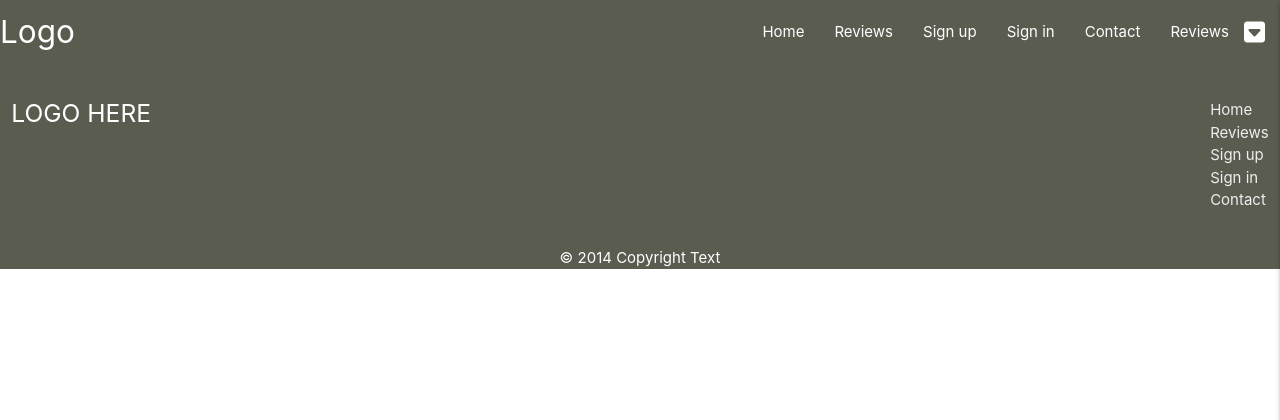
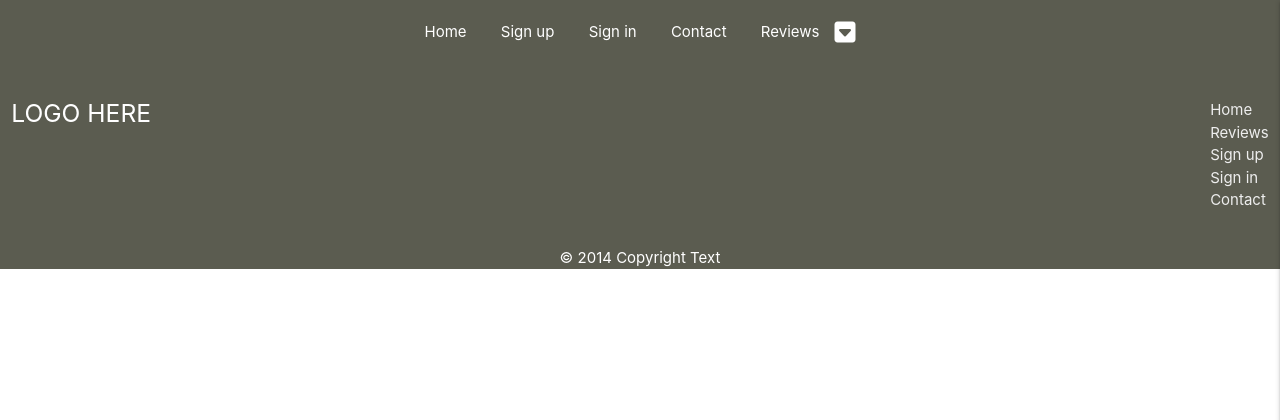
Before and after one commit to JJBR13/Justin-Brown-milestone-project-3, a Flask app: page / in a window 1280 px wide. Shown: the top 420 px of the page. Run offline with Flask 2, Linux system fonts and the light colour scheme; data that the repository does not hold is empty; some libraries are stand-ins or nearby versions.

Commit message:
Centered <ul> nav

```diff
--- a/static/css/style.css
+++ b/static/css/style.css
@@ -5,3 +5,14 @@ nav, .page-footer {
 .card-panel {
     background-color: #E4DCC0;
 }
+
+nav.nav-center ul {
+    text-align: center;
+}
+nav.nav-center ul li {
+    display: inline;
+    float: none;
+}
+nav.nav-center ul li a {
+    display: inline-block;
+}
--- a/templates/base.html
+++ b/templates/base.html
@@ -30,13 +30,11 @@
       <li class="divider"></li>
       <li><a href="#!">cat_three</a></li>
     </ul>
-    <nav>
+    <nav class="nav-center">
       <div class="nav-wrapper">
-        <a href="#!" class="brand-logo left">Logo</a>
-        <a href="#" data-target="mobile-demo" class="sidenav-trigger right"><i class="fa-sharp fa-solid fa-bars"></i></a>
-        <ul class="right hide-on-med-and-down">
+        <a href="#" data-target="mobile-demo" class="sidenav-trigger"><i class="fa-sharp fa-solid fa-bars"></i></a>
+        <ul class="hide-on-med-and-down">
           <li><a href="{{ url_for('home') }}">Home</a></li>
-          <li><a href="#">Reviews</a></li>
           <li><a href="{{ url_for('register') }}">Sign up</a></li>
           <li><a href="#">Sign in</a></li>
           <li><a href="#">Contact</a></li>
```
